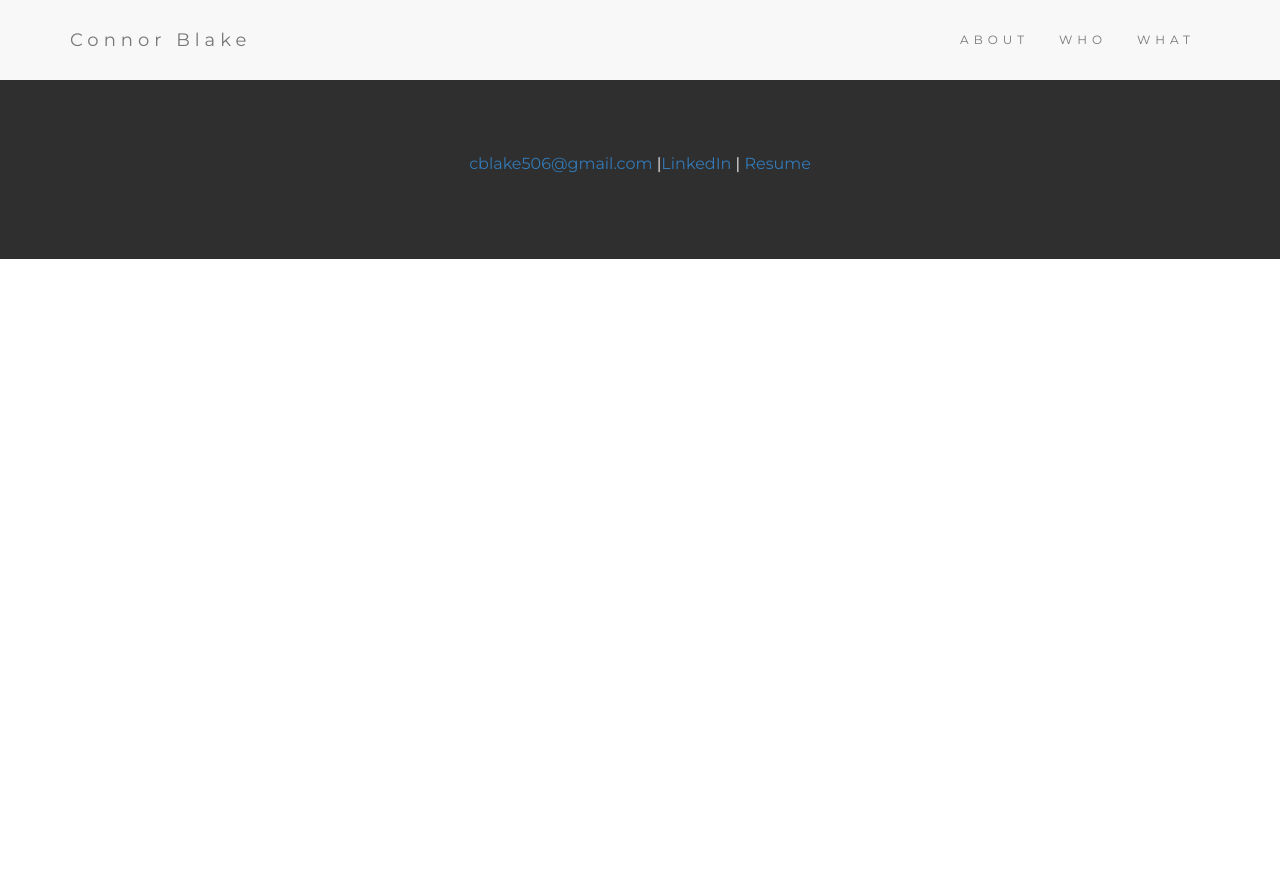
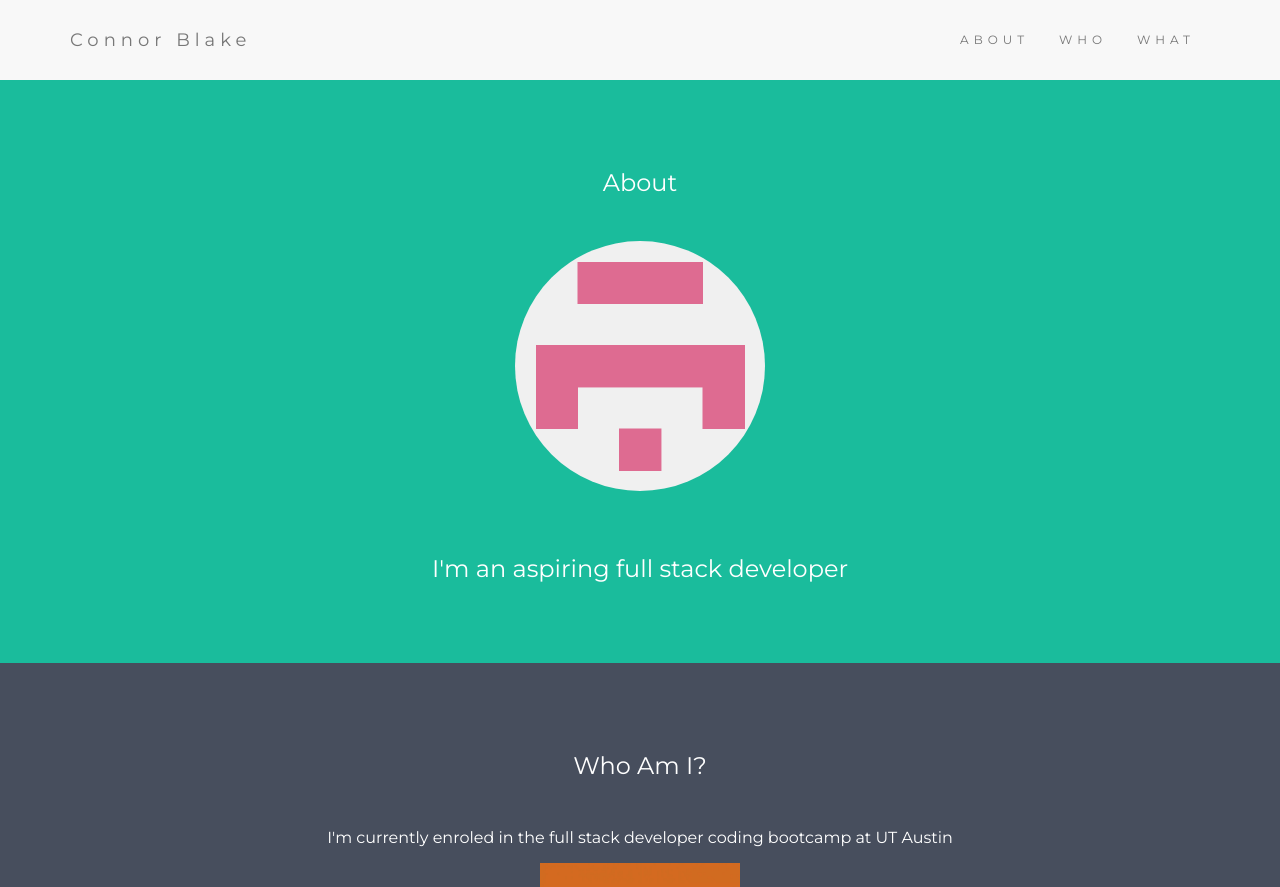
Before and after one commit to cblake506/react-portfolio, a React (Create React App) app: page / in a window 1280 px wide. Shown: the top 887 px of the page. Before the commit the page ends 800 px from the top, so only its background shows below. Built offline with nearby package versions, Linux system fonts and the light colour scheme.

Commit message:
added about

```diff
--- a/src/App.css
+++ b/src/App.css
@@ -10,6 +10,10 @@ p {
 
 .margin {
   margin-bottom: 45px;
+}
+
+.img-responsive{
+  display: inline
 }
 
 .bg-1 {
--- a/src/App.js
+++ b/src/App.js
@@ -2,12 +2,14 @@ import './App.css';
 import React, { useState } from 'react';
 import Header from './components/Header';
 import Footer from './components/Footer';
+import About from './components/About';
 
 function App() {
   const [currentPage, setCurrentPage] = useState('Home');
   return (
     <div className="App">
       <Header currentPage={currentPage} setCurrentPage={setCurrentPage} />
+      <About />
       <Footer />
     </div>
   );
--- /dev/null
+++ b/src/components/About.js
@@ -0,0 +1,21 @@
+import React from 'react';
+
+
+function About () {
+    return (
+        <>
+            <div class="container-fluid bg-1 text-center" id="about">
+                <h3 class="margin">About</h3>
+                <img src={require("../assets/icon-picture.png")} class="img-responsive img-circle margin" alt="profile icon" width="250" height="250"></img>
+                <h3>I'm an aspiring full stack developer</h3>
+            </div>
+
+            <div class="container-fluid bg-2 text-center" id="who">
+                <h3 class="margin">Who Am I?</h3>
+                <p>I'm currently enroled in the full stack developer coding bootcamp at UT Austin</p>
+                <img src={require("../assets/longhorns_logo.jpg")} class="img-responsive margin"  alt="longhorn" width="200"></img>
+            </div>
+        </>
+    );
+}
+export default About;
```
Also changed, not shown: src/components/Projects.js (added).
